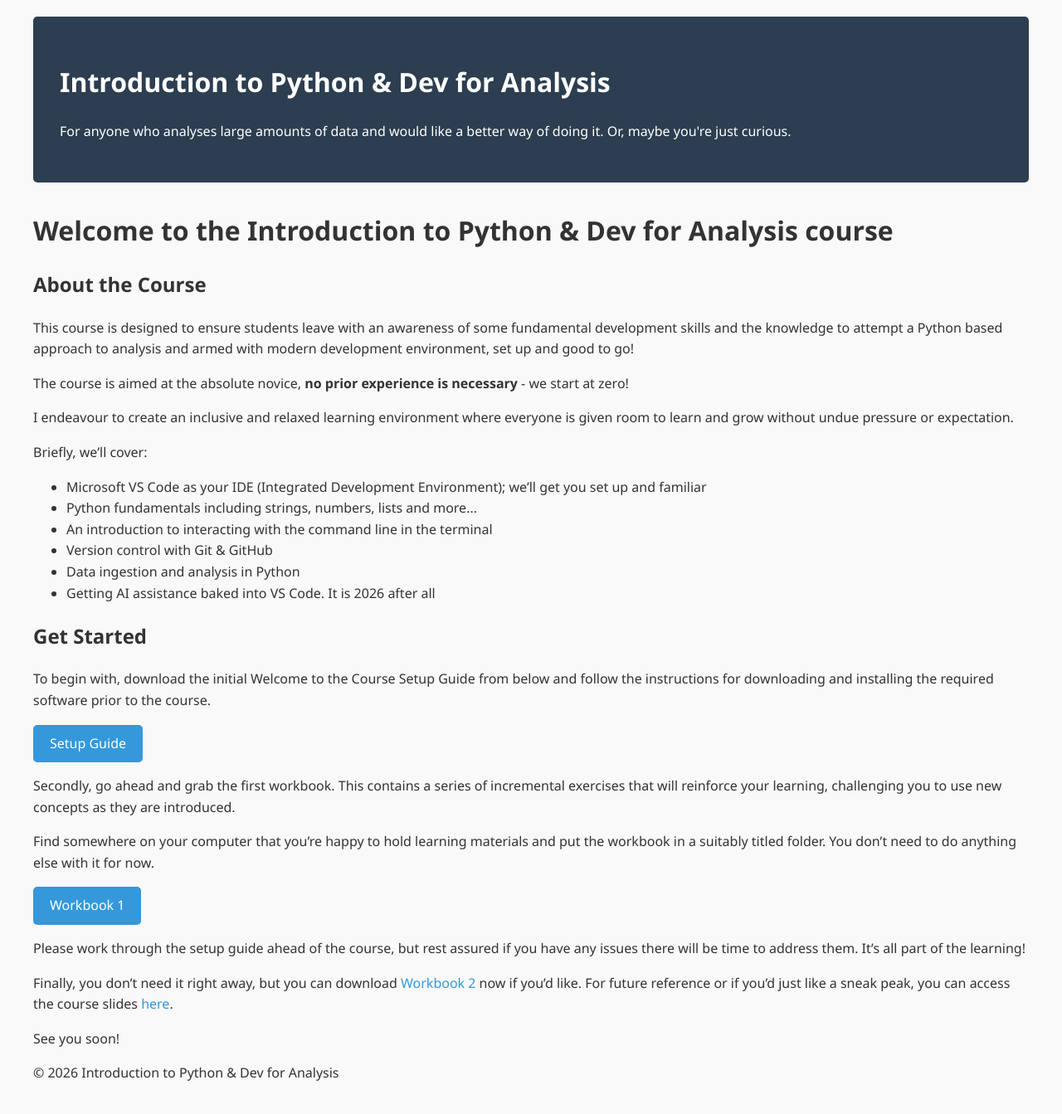
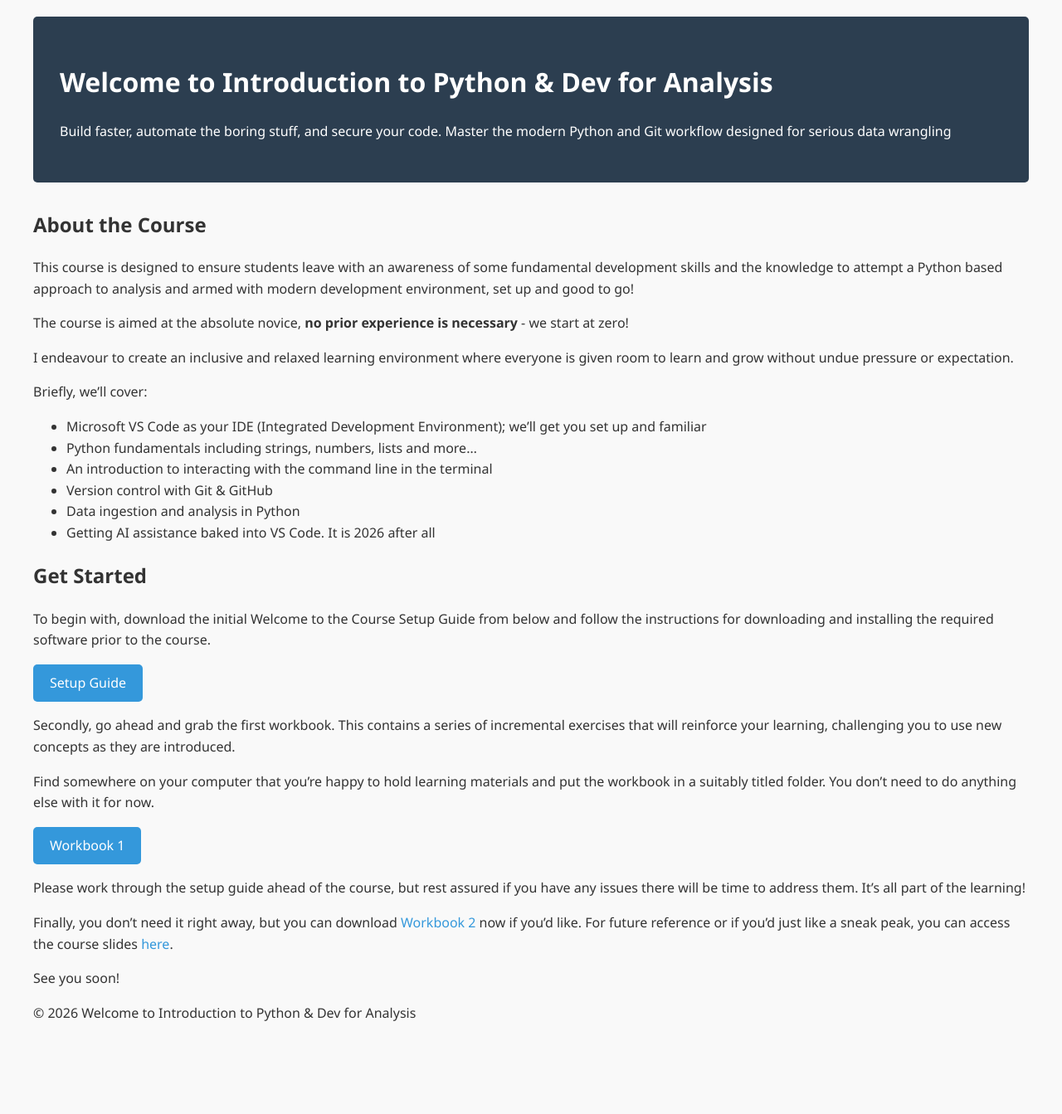
Before and after one commit to stegr81/Python-and-Dev-for-Analysis, a Jekyll site: the page built from docs/index.md, in a window 1280 px wide. Shown: the whole page at 83% size. Built offline with Jekyll 4.4.1, drawn with Linux system fonts in a browser that asks for light colours; after the commit the page ends 1270 px from its top, so only the background shows below that.

Commit message:
stylistic wording changes to splash page

```diff
--- a/docs/_config.yml
+++ b/docs/_config.yml
@@ -1,5 +1,5 @@
-title: Introduction to Python & Dev for Analysis
-description: For anyone who analyses large amounts of data and would like a better way of doing it. Or, maybe you're just curious.
+title: Welcome to Introduction to Python & Dev for Analysis
+description: Build faster, automate the boring stuff, and secure your code. Master the modern Python and Git workflow designed for serious data wrangling
 url: "https://stegr81.github.io"
 baseurl: "/Python-and-Dev-for-Analysis"
 theme: jekyll-theme-minimal
--- a/docs/index.md
+++ b/docs/index.md
@@ -3,9 +3,6 @@ layout: default
 title: Introduction to Python & Dev for Analysis
 description: A comprehensive introduction to using Python for analysis in a modern dev environment
 ---
-
-# Welcome to the Introduction to Python & Dev for Analysis course
-
 
 ## About the Course
 This course is designed to ensure students leave with an awareness of some fundamental development skills and the knowledge to attempt a Python based approach to analysis and armed with modern development environment, set up and good to go!
```
